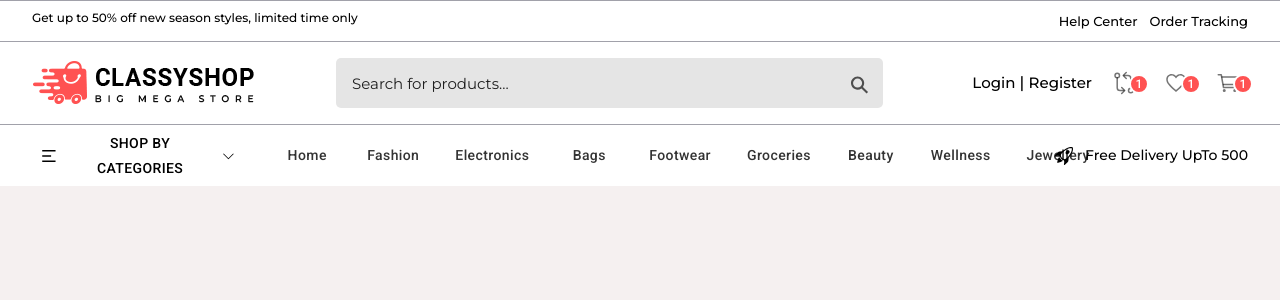
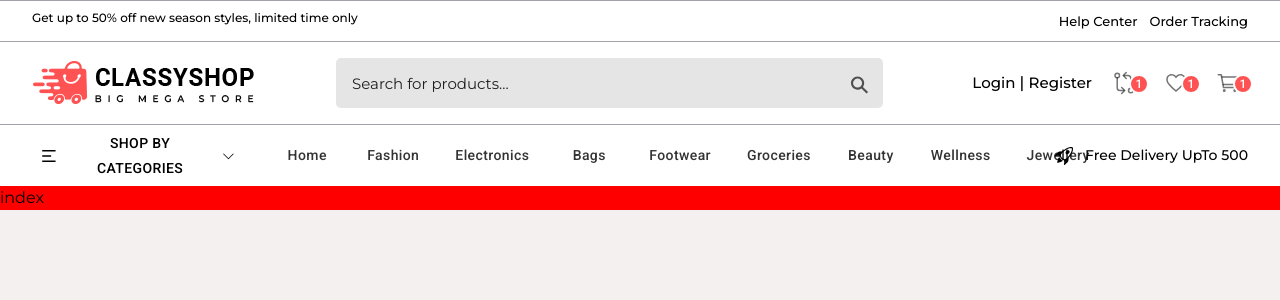
Before and after one commit to tshivam000/spark-and-charm-collection, a React (Vite) app: page /help-center in a window 1280 px wide. Shown: the top 300 px of the page. Built offline with nearby package versions, Linux system fonts and the light colour scheme.

Commit message:
footer atteched

```diff
--- a/src/App.jsx
+++ b/src/App.jsx
@@ -2,6 +2,7 @@ import { BrowserRouter, Routes, Route } from 'react-router-dom'
 import './App.css'
 import Header from './components/Header'
 import Home from './Pages/Home'
+import Footer from './components/Footer'
 function App() {
 
   return (
@@ -12,6 +13,7 @@ function App() {
         <Route path='/' element={<Home />} />
       </Routes>
       </BrowserRouter>
+      <Footer/>
     </>
   )
 }
--- /dev/null
+++ b/src/components/Footer/footer.css
@@ -0,0 +1,3 @@
+.footer{
+    background-color: red;
+}
--- a/src/components/Footer/index.jsx
+++ b/src/components/Footer/index.jsx
@@ -1,9 +1,9 @@
 import React from 'react'
-
-const index = () => {
+import './footer.css'
+const Footer = () => {
   return (
-    <div>index</div>
+    <div className='footer'>index</div>
   )
 }
 
-export default index
+export default Footer
```
